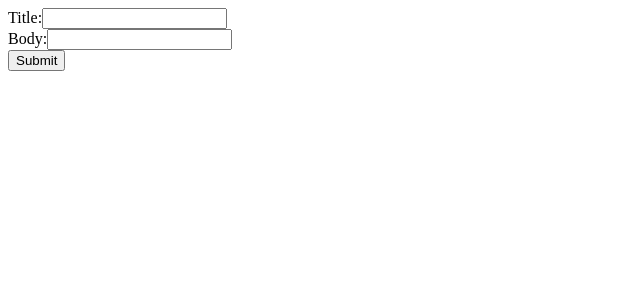
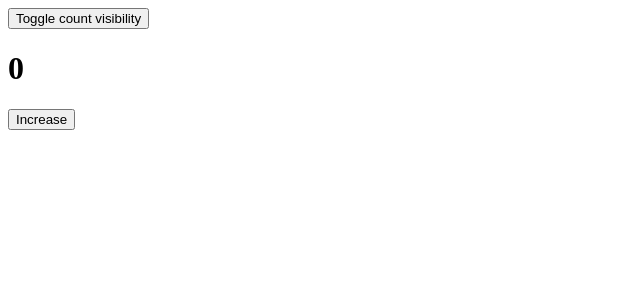
Before and after one commit to 16bitash/react-application, a React (Create React App) app: page / in a window 1280 px wide. Shown: the top 300 px of the page, without its empty margins (0-640 px from the left). Built offline with nearby package versions, Linux system fonts and the light colour scheme.

Commit message:
Add: useEffect code

```diff
--- /dev/null
+++ b/src/Effect2.js
@@ -0,0 +1,41 @@
+import { useState, useEffect } from "react";
+
+const Effect2 = () => {
+  const [isCountVisible, setIsCountVisible] = useState(true);
+
+  return (
+    <>
+      <button onClick={() => setIsCountVisible(!isCountVisible)}>
+        Toggle count visibility
+      </button>
+      {isCountVisible && <Count />}
+    </>
+  );
+};
+
+const Count = () => {
+  const [count, setCount] = useState(0);
+
+  useEffect(() => {
+    const headingNode = document.querySelector("#heading");
+
+    const clickHandler = () => {
+      console.log("Heading clicked");
+    };
+
+    headingNode.addEventListener("click", clickHandler);
+
+    return () => {
+      headingNode.removeEventListener("click", clickHandler);
+    };
+  }, []);
+
+  return (
+    <>
+      <h1 id="heading">{count}</h1>
+      <button onClick={() => setCount(count + 1)}>Increase</button>
+    </>
+  );
+};
+
+export default Effect2;
--- a/src/index.js
+++ b/src/index.js
@@ -1,11 +1,11 @@
 import React from "react";
 import ReactDOM from "react-dom/client";
-import Form from "./Form";
+import Effect2 from "./Effect2";
 
 const root = ReactDOM.createRoot(document.getElementById("root"));
 
 root.render(
   <React.StrictMode>
-    <Form />
+    <Effect2 />
   </React.StrictMode>
 );
```
Also changed, not shown: src/Effect.js (added, +39 -0 lines).
